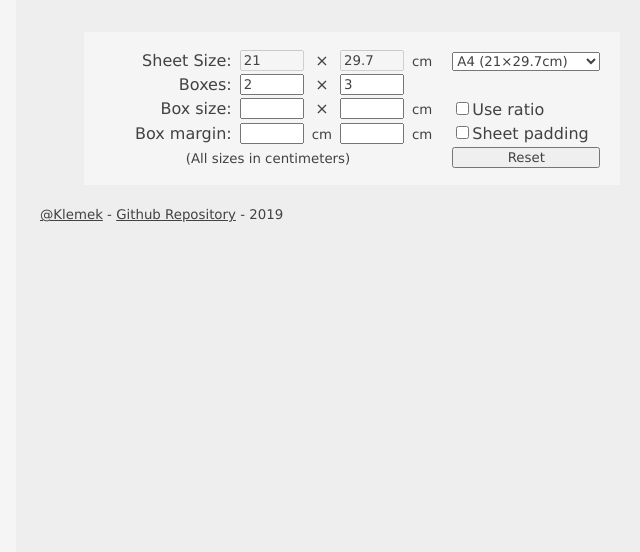
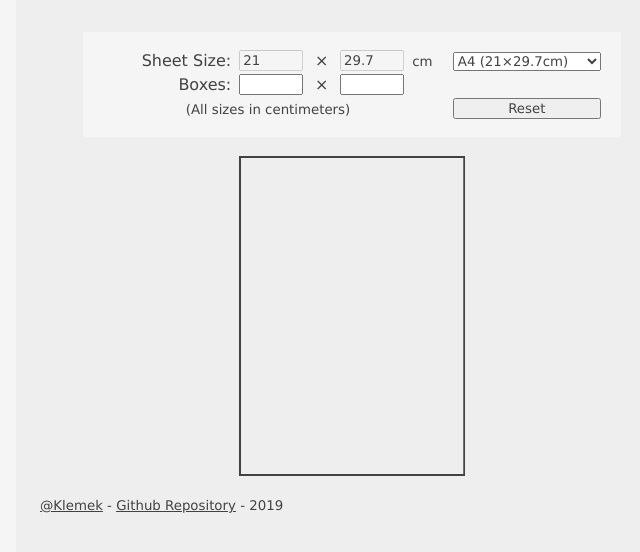
Before and after one commit to Klemek/sheet-divider, a plain HTML site: page index.html in a window 1280 px wide. Shown: the part 86-638 px from the top of the page, without its empty margins (288-928 px from the left). Drawn offline with Linux system fonts and the light colour scheme.

Commit message:
minimum page preview

```diff
--- a/index.html
+++ b/index.html
@@ -43,7 +43,7 @@
                 <td>×</td>
                 <td><input v-model="n" type="number" min="1"></td>
             </tr>
-            <tr>
+            <tr v-if="!incomplete">
                 <td>Box size:</td>
                 <td><input id="bw" v-model="bw" v-bind:disabled="(finishedH && !bw) || fbw" type="number" min="0.1"></td>
                 <td>×</td>
@@ -51,13 +51,13 @@
                 <td><small>cm</small></td>
                 <td><span><input v-model="ratio" type="checkbox">Use ratio</span></td>
             </tr>
-            <tr v-if="ratio">
+            <tr v-if="ratio && !incomplete">
                 <td>Box ratio:</td>
                 <td><input v-model="rw" type="number" min="0.1" step="0.1"></td>
                 <td>/</td>
                 <td><input v-model="rh" type="number" min="0.1" step="0.1"></td>
             </tr>
-            <tr>
+            <tr v-if="!incomplete">
                 <td>Box margin:</td>
                 <td><input id="mh" v-model="mh" v-bind:disabled="finishedH && !mh" type="number" min="0.1" step="0.1"></td>
                 <td><small>cm</small></td>
@@ -65,7 +65,7 @@
                 <td><small>cm</small></td>
                 <td><span><input v-model="padding" type="checkbox">Sheet padding</span></td>
             </tr>
-            <tr v-if="padding">
+            <tr v-if="padding && !incomplete">
                 <td>Sheet padding:</td>
                 <td><input id="ph" v-model="ph" v-bind:disabled="finishedH && !ph" type="number" min="0.1"></td>
                 <td><small>cm</small></td>
@@ -78,6 +78,8 @@
             </tr>
         </table>
         <br>
+        <canvas id="preview"></canvas>
+        <br>
         <small><a href="https://twitter.com/_klemek" target="_blank">@Klemek</a> - <a href="" target="_blank">Github Repository</a> - 2019</small>
     </main>
 </body>
--- a/main.js
+++ b/main.js
@@ -67,7 +67,7 @@ let app = {
   data: {
     //inputs
     sw: 21, sh: 29.7, //sheet size
-    m: 2, n: 3, //boxes
+    m: undefined, n: undefined, //boxes
     bw: undefined, bh: undefined, //box size
     rw: undefined, rh: undefined, //box ratio
     mh: undefined, mv: undefined, //margin
@@ -75,6 +75,7 @@ let app = {
     sheet: 5,
     ratio: false,
     padding: false,
+    incomplete: false,
     finishedH: false, finishedV: false, //finished h
     fbw: false, fbh: false, //forced width or height
     sheets: [
@@ -87,32 +88,40 @@ let app = {
         this.sw = this.sheets[v].w;
         this.sh = this.sheets[v].h;
       }
+      this.refreshValues();
     },
     padding: function (v) {
       if (!v && this.bw && this.mh)
         this.mh = undefined;
       if (!v && this.bh && this.mv)
         this.mv = undefined;
-      this.checkFinished();
+      this.refreshValues();
     },
-    ratio: 'checkFinished',
-    bw: 'checkFinished',
-    bh: 'checkFinished',
-    rw: 'checkFinished',
-    rh: 'checkFinished',
-    mh: 'checkFinished',
-    mv: 'checkFinished',
-    ph: 'checkFinished',
-    pv: 'checkFinished',
+    ratio: 'refreshValues',
+    sw: 'refreshValues',
+    sh: 'refreshValues',
+    m: 'refreshValues',
+    n: 'refreshValues',
+    bw: 'refreshValues',
+    bh: 'refreshValues',
+    rw: 'refreshValues',
+    rh: 'refreshValues',
+    mh: 'refreshValues',
+    mv: 'refreshValues',
+    ph: 'refreshValues',
+    pv: 'refreshValues',
   },
   methods: {
-    checkFinished: function () {
+    refreshValues: function () {
       const self = this;
       this.finishedH = false;
       this.finishedV = false;
+      this.incomplete = false;
       this.fbw = false;
       this.fbh = false;
-      if (!this.sw || !this.sh || !this.m || !this.n) return;
+      if (!this.sw || !this.sh || !this.m || !this.n) {
+        this.incomplete = true;
+      } else {
         if (this.ratio && this.rw && this.rh) {
           if (this.bh && !this.fbw) {
             this.fbw = true;
@@ -172,9 +181,8 @@ let app = {
             });
           }
         }
-      if(this.finishedH && this.finishedV){
-        //TODO draw
       }
+      this.redraw();
     },
     finalValue: function (n, v) {
       v = utils.round(v, 2);
@@ -186,27 +194,53 @@ let app = {
       ['bw', 'bh', 'rw', 'rh', 'mh', 'mv', 'ph', 'pv'].forEach(name => {
         Vue.set(self, name, undefined);
       });
+    },
+    redraw: function () {
+      if (this.sw && this.sh) {
+        const maxWidth = 0.8 * this.$el.getBoundingClientRect().width;
+        let height = this.previewMaxHeight;
+        let width = height * this.sw / this.sh;
+        if (width > maxWidth) {
+          width = maxWidth;
+          height = width * this.sh / this.sw;
+        }
+        this.preview.setAttribute('width', width);
+        this.preview.style.width = `${width}px`;
+        this.preview.setAttribute('height', height);
+        this.preview.style.height = `${height}px`;
+
+        const ctx = this.preview.getContext('2d');
+        ctx.clearRect(0,0, width, height);
+
+        ctx.lineWidth = 4;
+        ctx.strokeStyle = '#424242';
+        ctx.strokeRect(0, 0, width, height);
+      } else {
+        this.preview.width = 1;
+        this.preview.height = 1;
+      }
     }
   },
   'mounted': function () {
     const self = this;
+    this.preview = document.getElementById('preview');
     data.papers.forEach(s => {
       self.sheets.push({
         title: `${s.title} (${s.w}×${s.h}cm)`,
-        w: s.w,
-        h: s.h
+        w: s.w, h: s.h
       });
     });
     data.papers.forEach(s => {
       self.sheets.push({
         title: `${s.title} landscape (${s.h}×${s.w}cm)`,
-        w: s.h,
-        h: s.w
+        w: s.h, h: s.w
       });
     });
     console.log('app mounted');
     setTimeout(() => {
       self.$el.setAttribute('style', '');
+      self.previewMaxHeight = this.preview.getBoundingClientRect().height;
+      self.refreshValues();
     });
   }
 };
--- a/style.css
+++ b/style.css
@@ -53,7 +53,7 @@ td:nth-child(2), td:nth-child(4) {
 }
 
 td:nth-child(3), td:nth-child(5) {
-    width: 1.1rem;
+    width: 1.8rem;
 }
 
 td:nth-child(6), td[colspan="5"]+td {
@@ -66,6 +66,12 @@ td[colspan="5"]{
     text-align: center;
 }
 
+canvas{
+    display:block;
+    margin:auto;
+    height:20rem;
+}
+
 @media only screen and (min-width: 768px) {
     main {
         max-width: 42rem;
```
Lines whose indentation alone changed are shown as unchanged.
